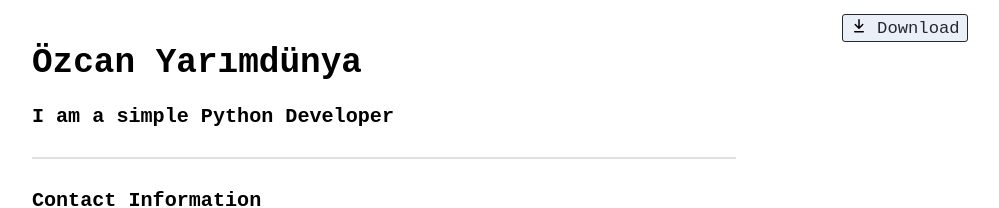
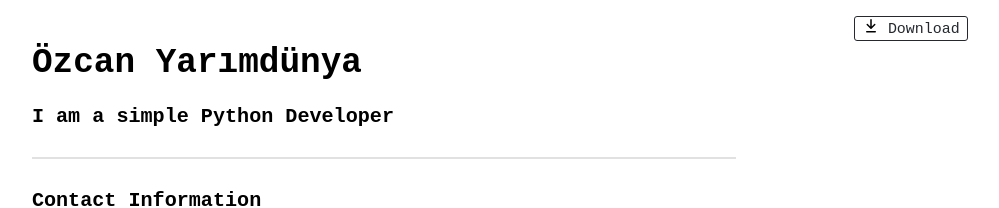
Before and after one commit to ozcanyarimdunya/resume, an MkDocs documentation site: the page built from docs/index.md, in a window 1280 px wide. Shown: the top 208 px of the page, without its empty margins (140-1139 px from the left). Built offline with MkDocs 1.6.1, drawn with Linux system fonts in a browser that asks for light colours.

Commit message:
Update github button

```diff
--- a/theme/index.html
+++ b/theme/index.html
@@ -40,10 +40,13 @@
 
     .btn-download {
       color: #24292F;
-      background-color: #EBF0F8;
       padding: 0.25rem 0.5rem;
       border: 0.1rem solid #24292F;
       border-radius: 0.2rem;
+      font-size: 1rem;
+    }
+    .btn-download:hover {
+      background-color: #F7F7F7;
     }
     .btn-download svg{
       vertical-align: -0.1rem;
```
